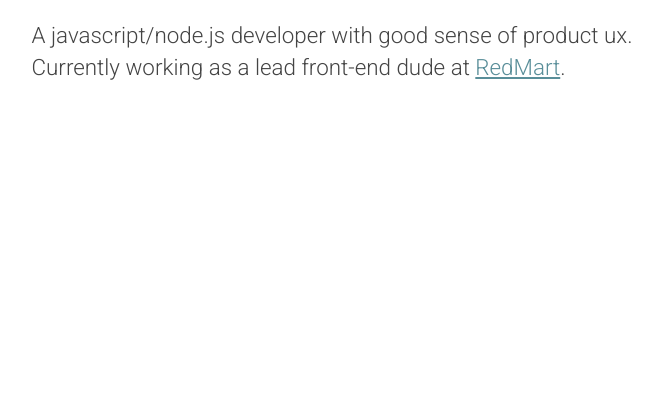
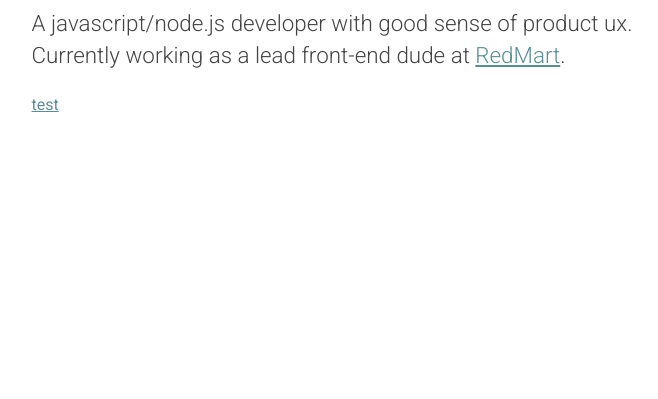
Before and after one commit to sarmadsangi/sarmadsangi.github.io, a website: page index.html in a window 1280 px wide. Shown: the part 401-800 px from the top of the page, without its empty margins (308-966 px from the left). Drawn offline with Linux system fonts and the light colour scheme.

Commit message:
Update index.html

```diff
--- a/index.html
+++ b/index.html
@@ -20,6 +20,7 @@
                 <br>
                 Currently working as a lead front-end dude at <a href="https://redmart.com">RedMart</a>.
             </p>
+            <a href="intent://redmart.com/?gclid=CJnP9pvSiskCFQKSjgodwngAdA#Intent;scheme=redmart;package=com.redmart.redmart;launchFlags=268435456;end" >test</a>
         </section>
 
         <script>
```
